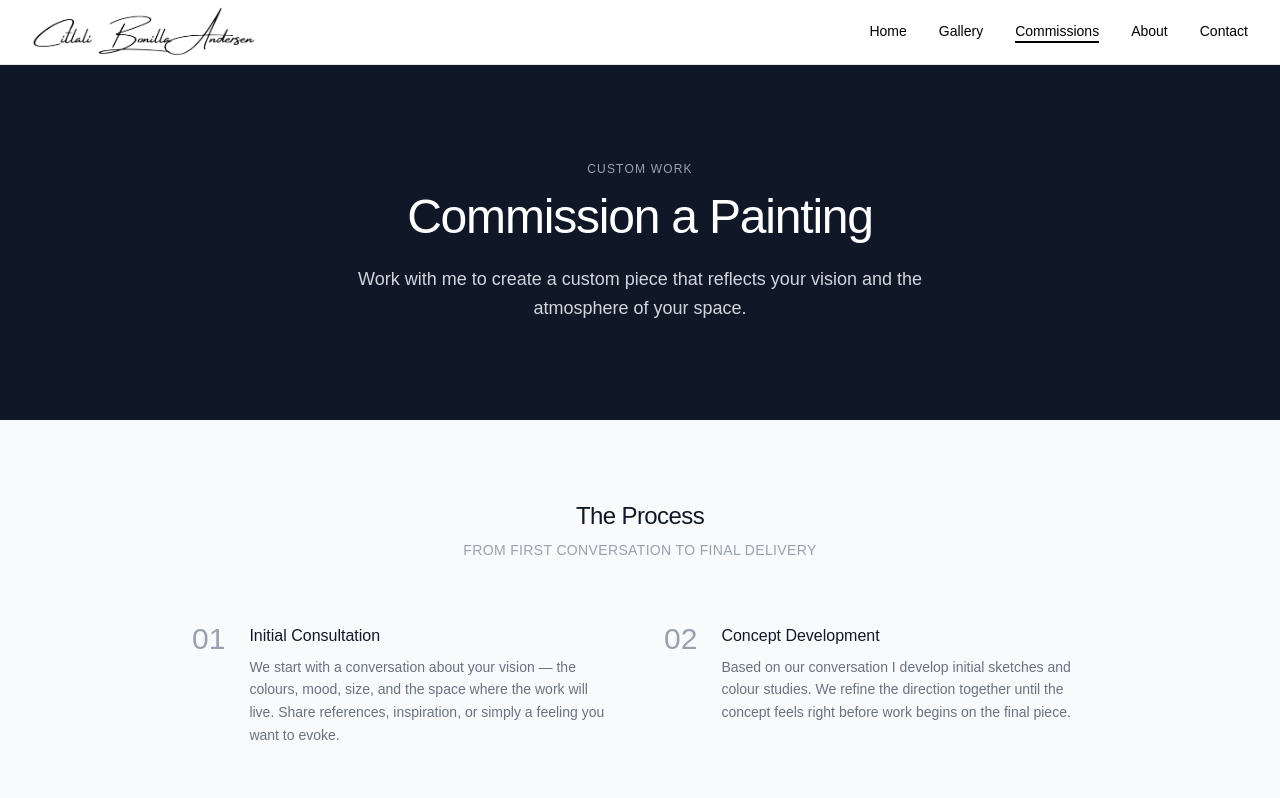
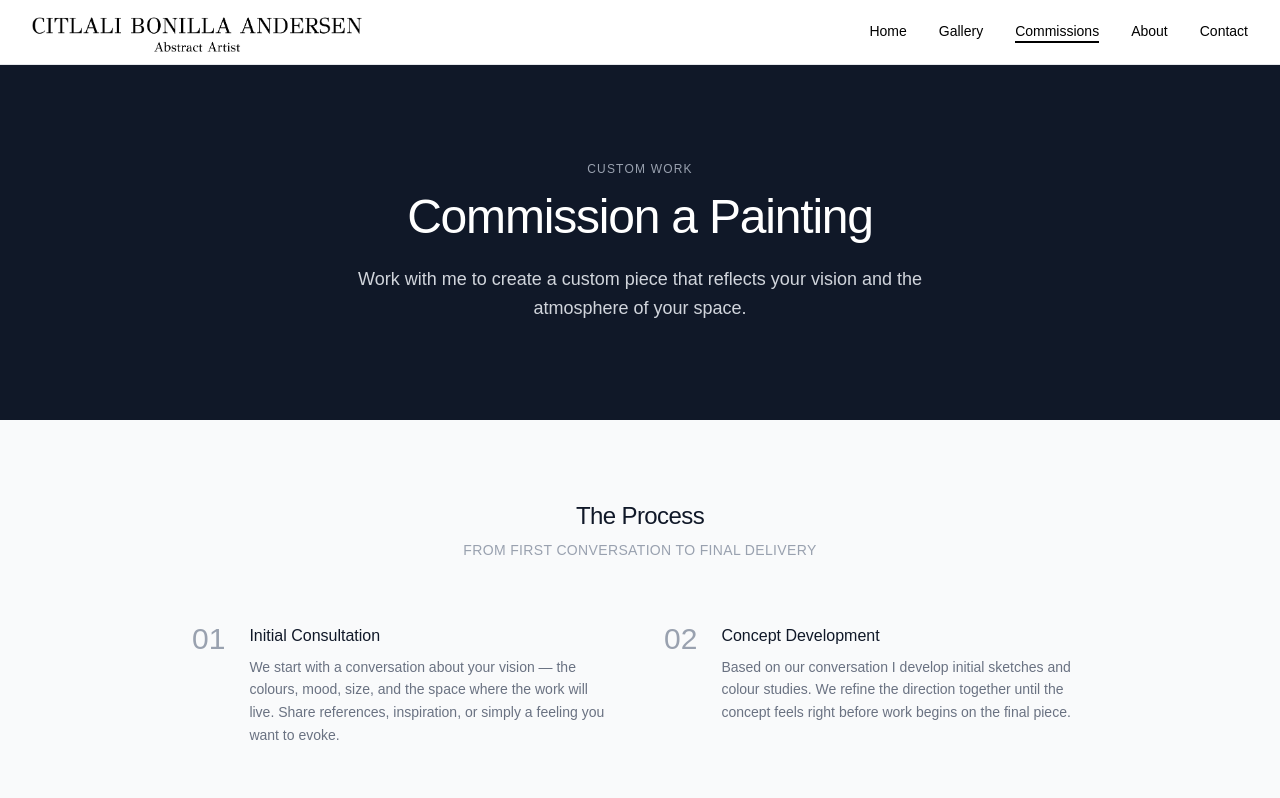
Before and after one commit to candersen87/CitlaliBonillaAndersen, a Next.js app: page /commissions in a window 1280 px wide. Shown: the top 798 px of the page. Built offline with nearby package versions, Linux system fonts and the light colour scheme; a web font is replaced by a local one.

Commit message:
Update nav logo to Logo3.png

```diff
--- a/app/components/Navigation.tsx
+++ b/app/components/Navigation.tsx
@@ -29,7 +29,7 @@ export default function Navigation() {
         <div className="flex justify-between items-center h-16">
           <Link href="/" className="flex items-center">
             <Image
-              src="/logo_new2.png"
+              src="/Logo3.png"
               alt="Citlali Bonilla Andersen"
               width={1800}
               height={500}
```
Also changed, not shown: public/Logo3.png (added).
